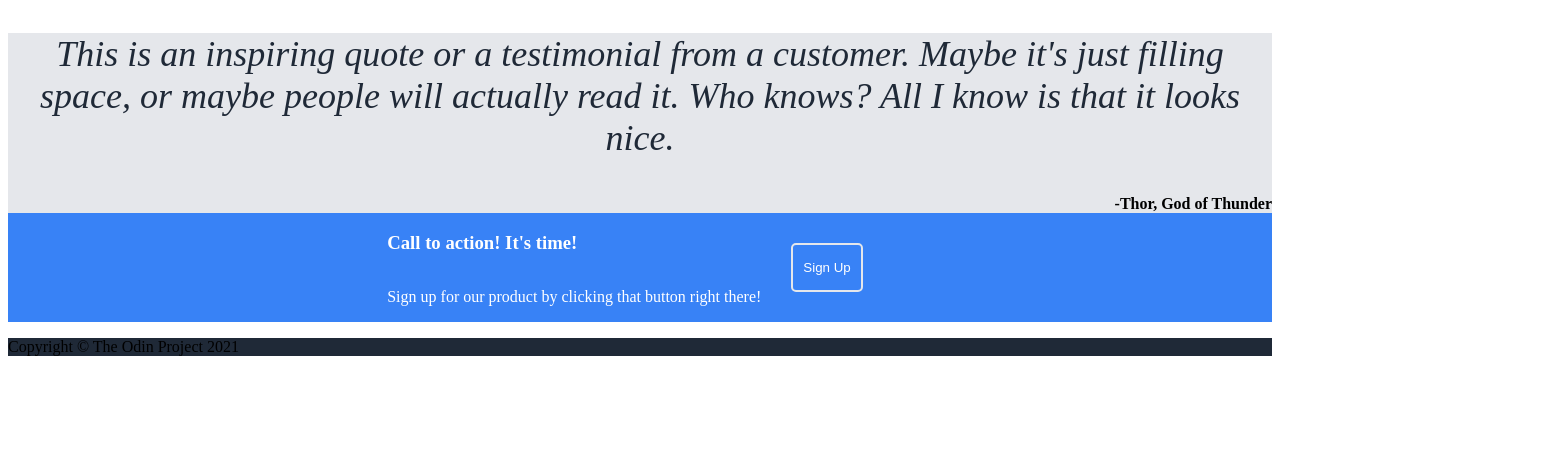
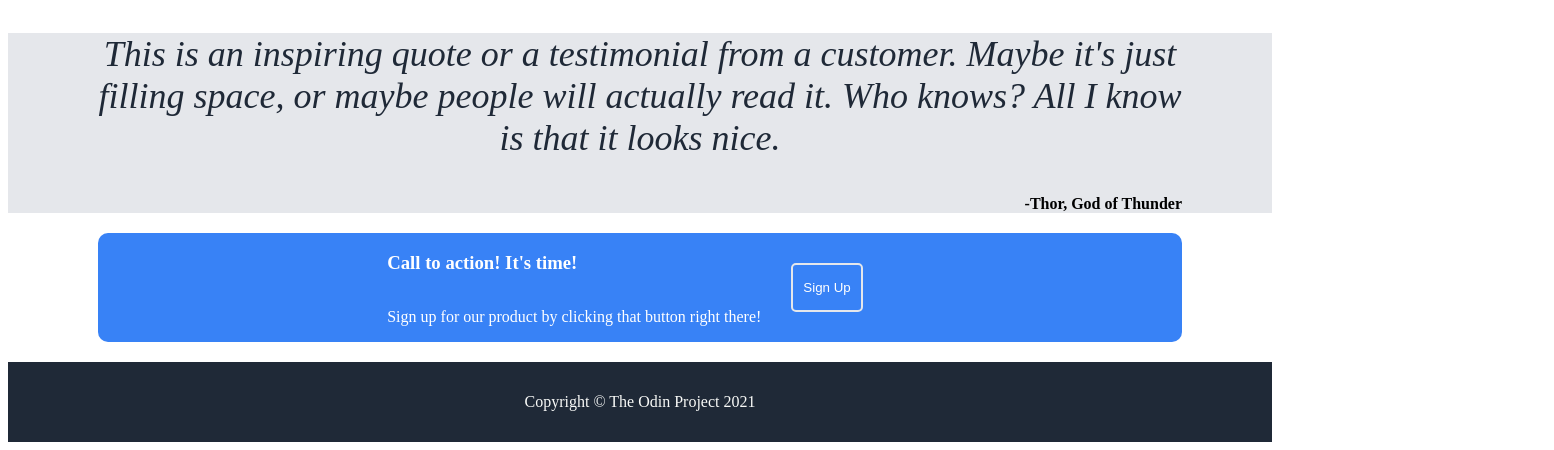
Before and after one commit to Naranjocharlie/Project-Landing-Page, a plain HTML site: page index.html in a window 1280 px wide. Shown: the part 757-1207 px from the top of the page, 1554 px wide, since content can reach past the window. Before the commit the page ends 1129 px from the top, so only its background shows below. Drawn offline with Linux system fonts and the light colour scheme.

Commit message:
edit index.html and style.css

```diff
--- a/style.css
+++ b/style.css
@@ -4,6 +4,15 @@
 
 .container{
     padding: 40px;
+}
+
+.navbar,
+.hero,
+.information,
+.quote,
+.footer{
+    padding-left: 90px;
+    padding-right: 90px;
 }
 
 .navbar,
@@ -128,7 +137,12 @@
 
 .calltoaction{
     display:flex;
-    justify-content: center;;
+    justify-content: center;
+    margin-left: 90px;
+    margin-right: 90px;
+    margin-top: 20px;
+    margin-bottom: 20px;
+    border-radius: 10px;
 }
 
 .cta-text{
@@ -148,3 +162,10 @@
     border-radius: 5px;
     color:white;
 }
+
+.footer{
+    text-align: center;
+    color:#f9faf8;
+    padding-top: 15px;
+    padding-bottom: 15px;
+}
```
